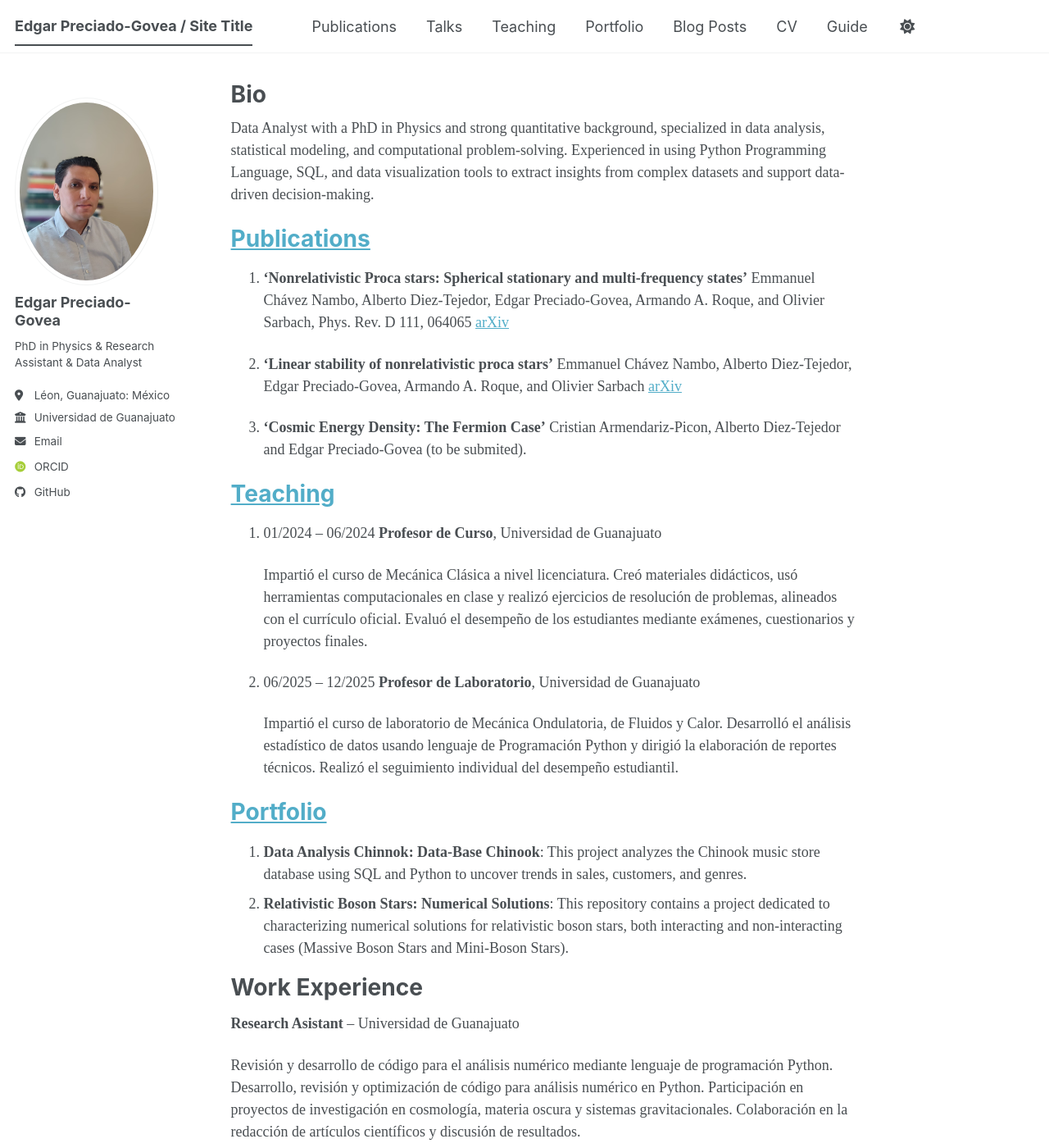
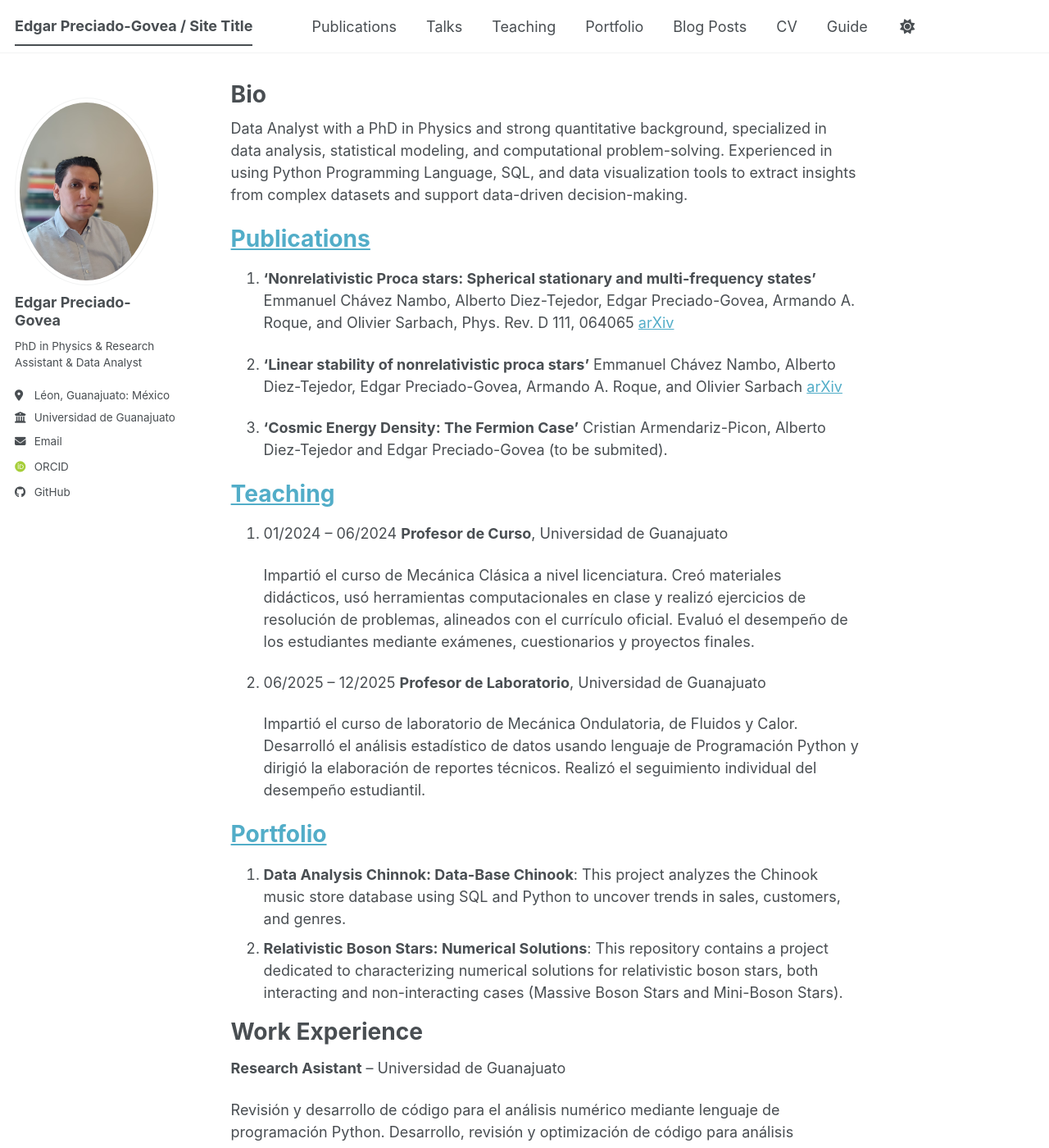
Before and after one commit to edgargovea/edgarpgovea.github.io, a Jekyll site: the page built from _pages/about.md, in a window 1280 px wide and 1400 px high. Shown: the whole window at 82% size. Built offline with Jekyll 4.4.1, drawn with Linux system fonts in a browser that asks for light colours; some web fonts are replaced; a script bundle is joined from its source files by our own code; library files that are not in the unit come from our copies.

Commit message:
Update main.scss

```diff
--- a/assets/css/main.scss
+++ b/assets/css/main.scss
@@ -41,6 +41,6 @@
     "vendor/font-awesome/solid",
     "vendor/font-awesome/brands"
 ;
-body {
-  font-family: "Times New Roman", Times, serif;
+.author__avatar img {
+  border-radius: 50%;
 }
```
